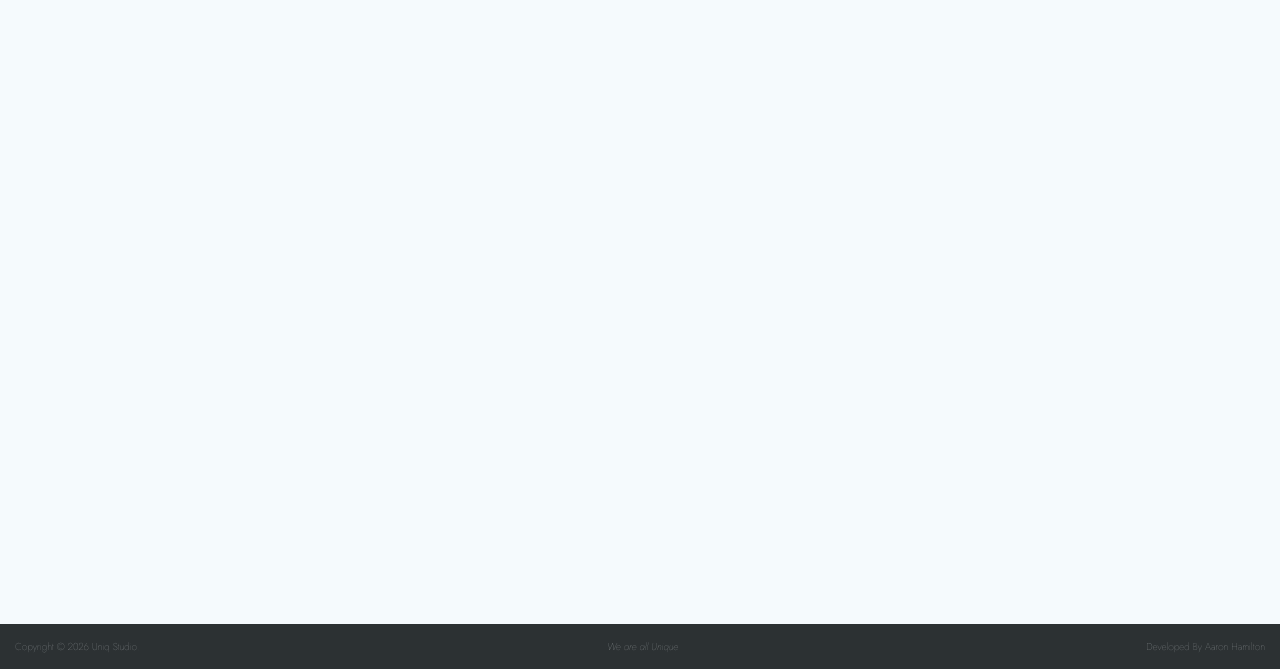
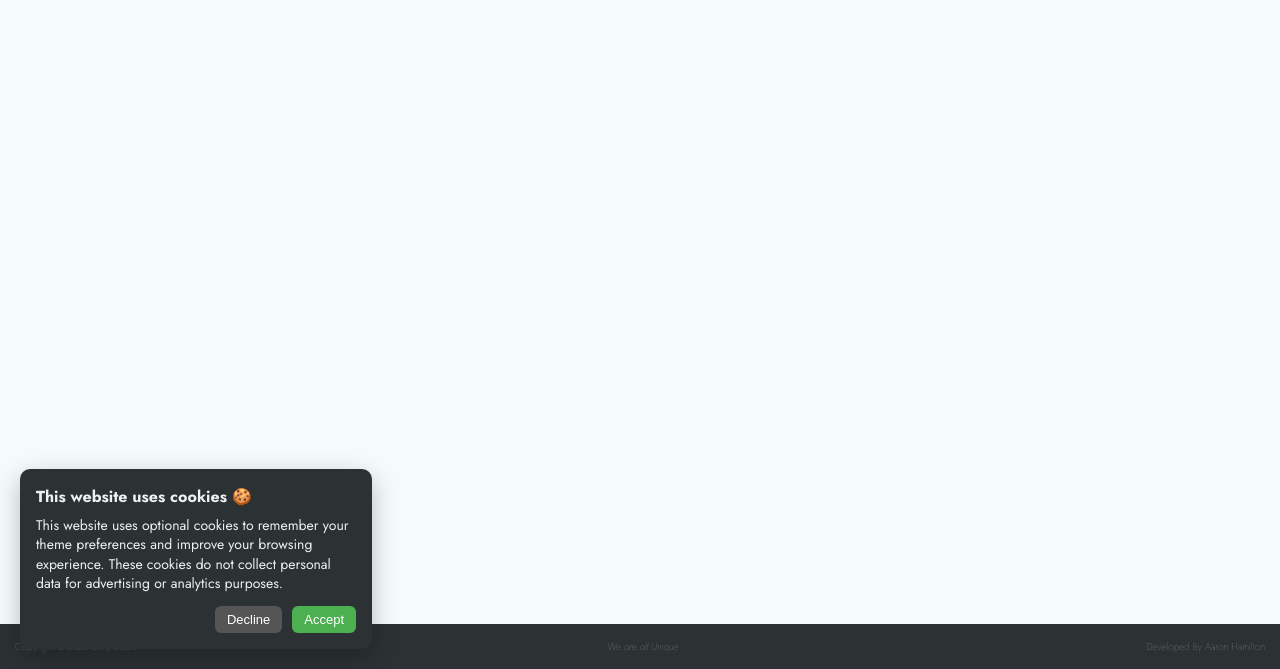
Before and after one commit to aaron-hamil5/Arctic-Travels, a plain HTML site: page index.html in a window 1280 px wide. Shown: the part 131-800 px from the top of the page. Drawn offline with Linux system fonts and the light colour scheme; a web font is replaced by a local one.

Commit message:
Added cookies.js to index.html

```diff
--- a/index.html
+++ b/index.html
@@ -2,6 +2,7 @@
 <html lang="en">
     <head>
         <script src="/javascript/toggle_theme.js"></script>
+        <script src="/javascript/cookies.js"></script>
         <link rel="stylesheet" href="css/material_design.css">
         <link rel="stylesheet" href="css/styles.css">
         <link rel="stylesheet" href="css/index.css">
```
